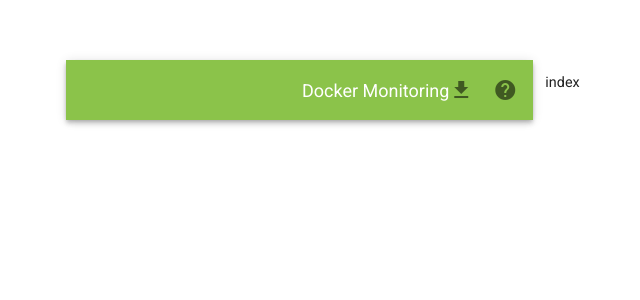
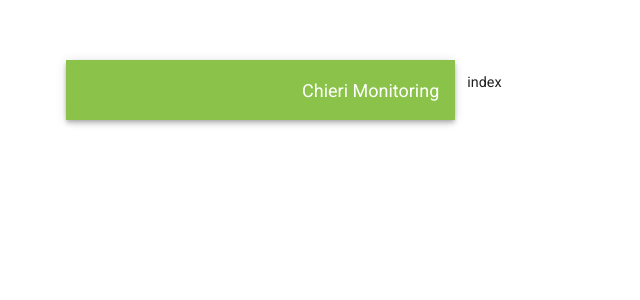
Before and after one commit to takaHAL/Moby-Monitoring, a Nuxt app: page / in a window 1280 px wide. Shown: the top 300 px of the page, without its empty margins (154-794 px from the left). Built offline with nearby package versions, Linux system fonts and the light colour scheme.

Commit message:
ちえり モニタリングに変更

```diff
--- a/components/toolbar.vue
+++ b/components/toolbar.vue
@@ -2,8 +2,10 @@
   <v-toolbar fixed app class="nav" height="60px" color="#8BC34A" >
     <v-toolbar-title class="white-text" v-text="title" />
     <v-spacer />
+    <!--
     <v-icon class="mr-20">get_app</v-icon>
     <v-icon>help</v-icon>
+    -->
   </v-toolbar>
 </template>
 
@@ -11,7 +13,7 @@
 export default {
   data() {
     return {
-      title: 'Docker Monitoring',
+      title: 'Chieri Monitoring',
     }
   },
 }
```
